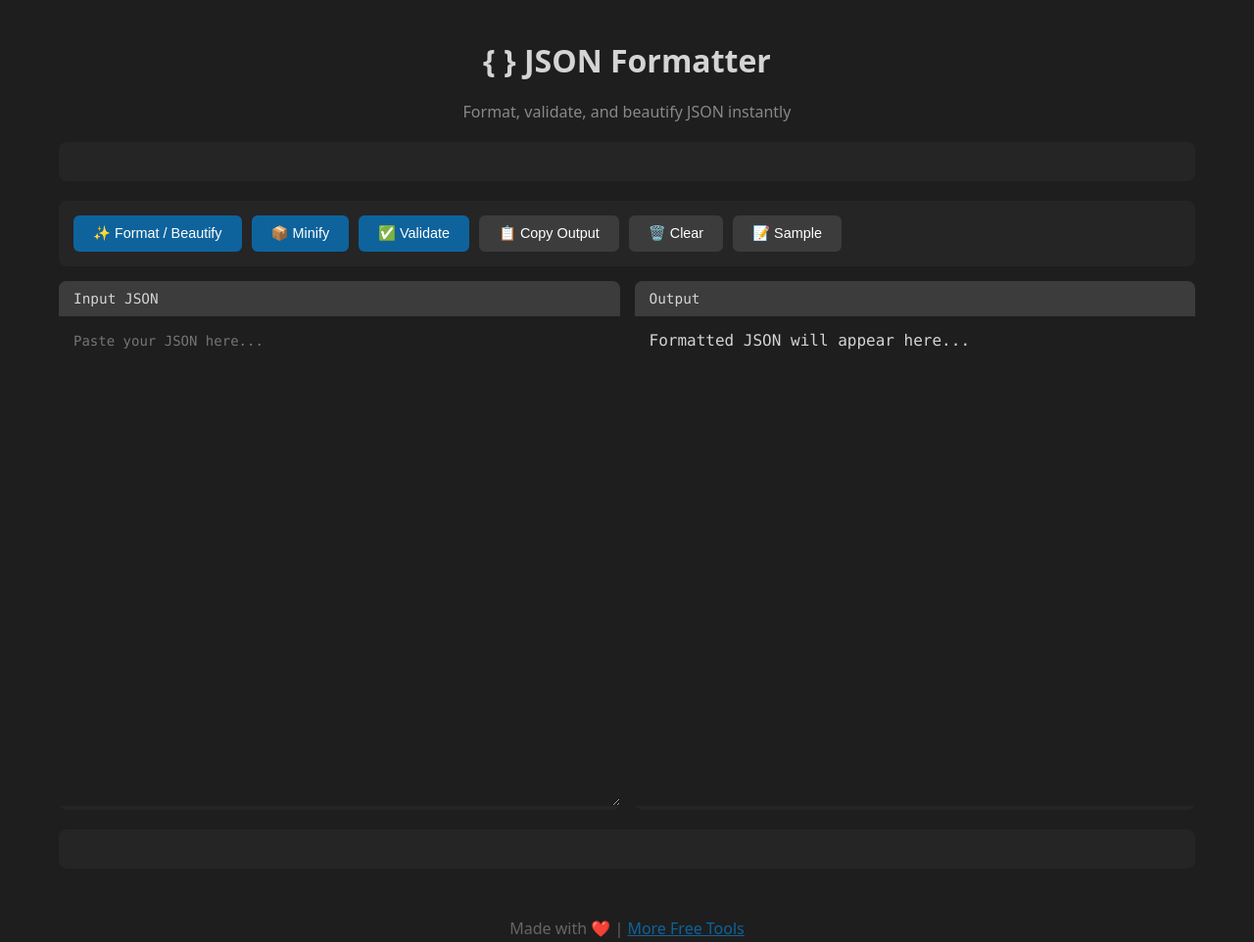
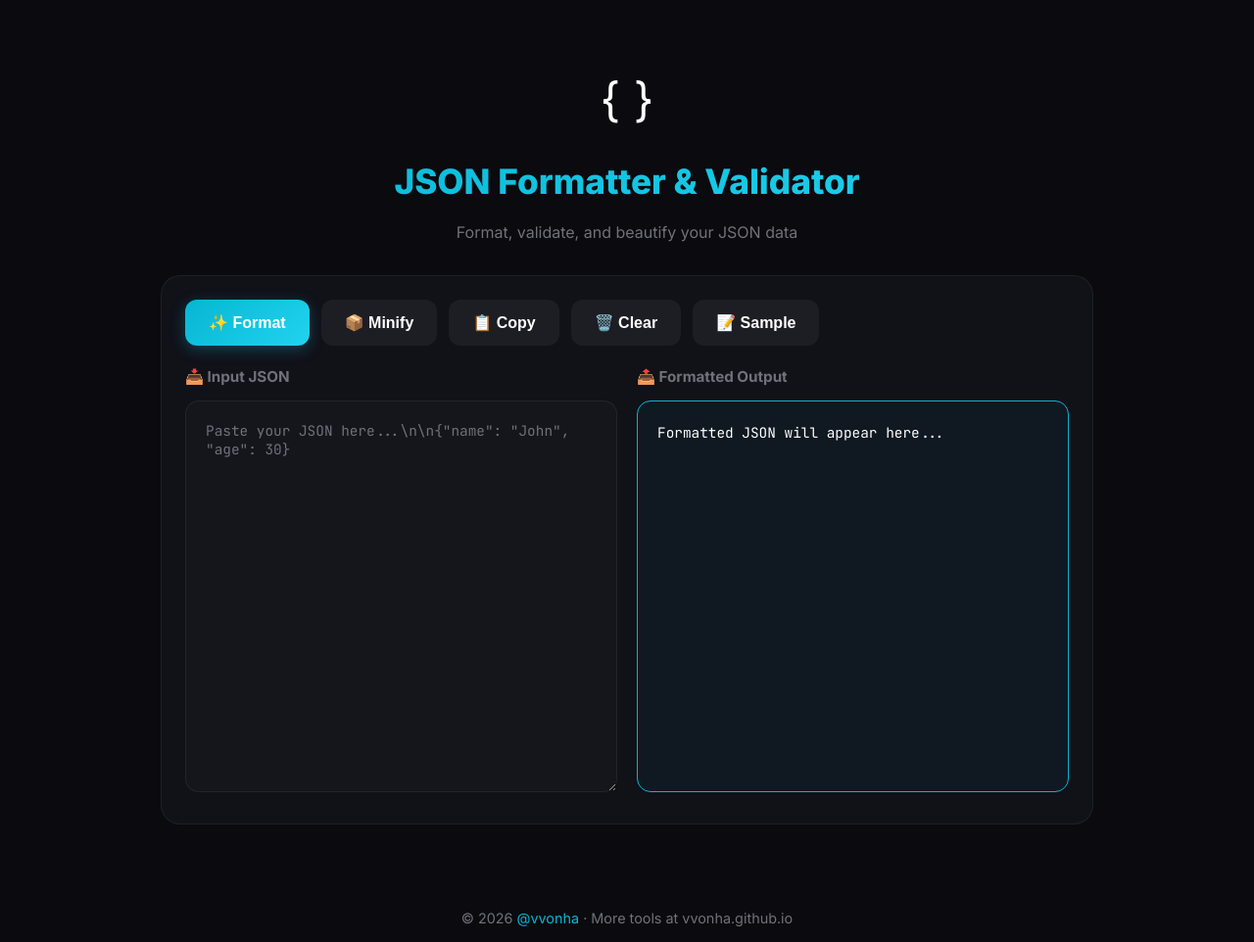
Before and after one commit to vvonha/json-formatter, a plain HTML site: page index.html in a window 1280 px wide. Shown: the whole page at 98% size. Drawn offline with Linux system fonts and the light colour scheme.

Commit message:
MAJOR: Premium redesign with enhanced UX

```diff
--- a/index.html
+++ b/index.html
@@ -3,242 +3,234 @@
 <head>
     <meta charset="UTF-8">
     <meta name="viewport" content="width=device-width, initial-scale=1.0">
-  <title>JSON Formatter - Format & Validate JSON Online Free</title>
-  <meta name="description" content="Free online JSON formatter and validator. Format, beautify, minify, and validate JSON data instantly. Syntax highlighting included.">
-  <meta name="keywords" content="json formatter, json validator, format json, beautify json, minify json, json online">
-  <script async src="https://pagead2.googlesyndication.com/pagead/js/adsbygoogle.js?client=ca-pub-8581458440606037" crossorigin="anonymous"></script>
+    <title>JSON Formatter & Validator - Pretty Print JSON</title>
+    <meta name="description" content="Format, validate, and beautify JSON online. Pretty print JSON with syntax highlighting. Free JSON formatter tool.">
+    <link href="https://fonts.googleapis.com/css2?family=Inter:wght@400;500;600;700;800&family=JetBrains+Mono:wght@400;500&display=swap" rel="stylesheet">
     <style>
-    * { box-sizing: border-box; margin: 0; padding: 0; }
-    body { font-family: 'SF Mono', Consolas, monospace; background: #1e1e1e; color: #d4d4d4; min-height: 100vh; }
-    .container { max-width: 1200px; margin: 0 auto; padding: 20px; }
-    h1 { text-align: center; margin: 20px 0; font-size: 2rem; font-family: system-ui, sans-serif; }
-    .subtitle { text-align: center; color: #888; margin-bottom: 20px; font-family: system-ui, sans-serif; }
+        *{margin:0;padding:0;box-sizing:border-box}
+        :root{--primary:#06b6d4;--bg:#0a0a0f;--card:#111118;--text:#fff;--text-muted:#71717a;--border:rgba(255,255,255,0.06);--gradient:linear-gradient(135deg,#06b6d4 0%,#22d3ee 100%)}
+        body{font-family:'Inter',sans-serif;background:var(--bg);color:var(--text);min-height:100vh;line-height:1.6}
+        .container{max-width:1000px;margin:0 auto;padding:24px}
 
-    .toolbar {
-      display: flex;
-      gap: 10px;
-      flex-wrap: wrap;
-      margin-bottom: 15px;
-      background: #252526;
-      padding: 15px;
-      border-radius: 8px;
-    }
-    .toolbar button {
-      padding: 10px 20px;
-      background: #0e639c;
-      color: #fff;
-      border: none;
-      border-radius: 6px;
-      cursor: pointer;
-      font-size: 0.9rem;
-    }
-    .toolbar button:hover { background: #1177bb; }
-    .toolbar button.secondary { background: #3c3c3c; }
-    .toolbar button.secondary:hover { background: #505050; }
+        header{text-align:center;padding:40px 0 30px}
+        .logo{font-size:3rem;margin-bottom:16px}
+        h1{font-size:2.2rem;font-weight:800;margin-bottom:12px;background:var(--gradient);-webkit-background-clip:text;-webkit-text-fill-color:transparent}
+        .subtitle{color:var(--text-muted);font-size:1rem}
 
-    .editor-container {
-      display: grid;
-      grid-template-columns: 1fr 1fr;
-      gap: 15px;
-      margin-bottom: 20px;
-    }
-    .editor-panel {
-      background: #252526;
-      border-radius: 8px;
-      overflow: hidden;
-    }
-    .panel-header {
-      background: #3c3c3c;
-      padding: 10px 15px;
-      font-size: 0.9rem;
-      display: flex;
-      justify-content: space-between;
-      align-items: center;
-    }
-    .status { font-size: 0.8rem; }
-    .status.valid { color: #4ec9b0; }
-    .status.invalid { color: #f14c4c; }
+        .card{background:var(--card);border:1px solid var(--border);border-radius:20px;padding:24px;margin-bottom:20px}
 
-    textarea {
-      width: 100%;
-      height: 500px;
-      padding: 15px;
-      background: #1e1e1e;
-      color: #d4d4d4;
-      border: none;
-      font-family: 'SF Mono', Consolas, monospace;
-      font-size: 14px;
-      line-height: 1.5;
-      resize: vertical;
-    }
-    textarea:focus { outline: 1px solid #0e639c; }
+        .editor-grid{display:grid;grid-template-columns:1fr 1fr;gap:20px}
+        .editor-panel h3{margin-bottom:12px;font-size:0.95rem;color:var(--text-muted);display:flex;align-items:center;gap:8px}
+        textarea{width:100%;height:400px;padding:20px;background:rgba(255,255,255,0.02);border:1px solid var(--border);border-radius:14px;font-family:'JetBrains Mono',monospace;font-size:0.9rem;color:var(--text);resize:vertical}
+        textarea:focus{outline:none;border-color:var(--primary)}
+        textarea::placeholder{color:var(--text-muted)}
 
-    .output-area {
-      width: 100%;
-      height: 500px;
-      padding: 15px;
-      background: #1e1e1e;
-      overflow: auto;
-      white-space: pre-wrap;
-      word-break: break-all;
-    }
+        .output-area{width:100%;height:400px;padding:20px;background:rgba(6,182,212,0.05);border:1px solid var(--primary);border-radius:14px;font-family:'JetBrains Mono',monospace;font-size:0.9rem;overflow:auto;white-space:pre-wrap;word-break:break-word}
 
-    /* Syntax highlighting */
-    .string { color: #ce9178; }
-    .number { color: #b5cea8; }
-    .boolean { color: #569cd6; }
-    .null { color: #569cd6; }
-    .key { color: #9cdcfe; }
-    .bracket { color: #ffd700; }
+        .btn-row{display:flex;gap:12px;flex-wrap:wrap;margin-bottom:20px}
+        .btn{padding:14px 24px;border:none;border-radius:12px;font-size:1rem;font-weight:600;cursor:pointer;transition:all 0.3s;display:flex;align-items:center;gap:8px}
+        .btn-primary{background:var(--gradient);color:#fff;box-shadow:0 4px 15px rgba(6,182,212,0.3)}
+        .btn-primary:hover{transform:translateY(-2px);box-shadow:0 6px 20px rgba(6,182,212,0.4)}
+        .btn-secondary{background:rgba(255,255,255,0.05);color:var(--text)}
+        .btn-secondary:hover{background:rgba(255,255,255,0.1)}
 
-    .ad-space { background: #252526; padding: 20px; text-align: center; margin: 20px 0; border-radius: 8px; }
-    footer { text-align: center; padding: 30px; color: #666; font-family: system-ui, sans-serif; }
-    a { color: #0e639c; }
+        .status{padding:12px 20px;border-radius:10px;margin-bottom:20px;display:none;font-weight:500}
+        .status.success{display:block;background:rgba(34,197,94,0.1);color:#4ade80;border:1px solid rgba(34,197,94,0.2)}
+        .status.error{display:block;background:rgba(239,68,68,0.1);color:#f87171;border:1px solid rgba(239,68,68,0.2)}
 
-    @media (max-width: 800px) {
-      .editor-container { grid-template-columns: 1fr; }
+        .stats{display:grid;grid-template-columns:repeat(auto-fit,minmax(120px,1fr));gap:12px;margin-top:20px}
+        .stat-item{background:rgba(255,255,255,0.02);padding:16px;border-radius:12px;text-align:center}
+        .stat-item span{display:block;color:var(--text-muted);font-size:0.8rem;margin-bottom:4px}
+        .stat-item strong{font-size:1.2rem;color:var(--primary)}
+
+        footer{text-align:center;padding:40px 20px;color:var(--text-muted);font-size:0.9rem}
+        footer a{color:var(--primary);text-decoration:none}
+
+        .json-string{color:#a5d6ff}
+        .json-number{color:#79c0ff}
+        .json-boolean{color:#ff7b72}
+        .json-null{color:#ff7b72}
+        .json-key{color:#7ee787}
+        .json-bracket{color:#8b949e}
+
+        @media(max-width:768px){
+            .editor-grid{grid-template-columns:1fr}
+            textarea,.output-area{height:300px}
+            h1{font-size:1.8rem}
         }
     </style>
 </head>
 <body>
     <div class="container">
-    <h1>{ } JSON Formatter</h1>
-    <p class="subtitle">Format, validate, and beautify JSON instantly</p>
+        <header>
+            <div class="logo">{ }</div>
+            <h1>JSON Formatter & Validator</h1>
+            <p class="subtitle">Format, validate, and beautify your JSON data</p>
+        </header>
 
-    <div class="ad-space">
-      <ins class="adsbygoogle" style="display:block" data-ad-client="ca-pub-8581458440606037" data-ad-slot="auto" data-ad-format="auto" data-full-width-responsive="true"></ins>
-      <script>(adsbygoogle = window.adsbygoogle || []).push({});</script>
+        <div class="card">
+            <div class="btn-row">
+                <button class="btn btn-primary" onclick="formatJSON()">✨ Format</button>
+                <button class="btn btn-secondary" onclick="minifyJSON()">📦 Minify</button>
+                <button class="btn btn-secondary" onclick="copyOutput()">📋 Copy</button>
+                <button class="btn btn-secondary" onclick="clearAll()">🗑️ Clear</button>
+                <button class="btn btn-secondary" onclick="loadSample()">📝 Sample</button>
             </div>
 
-    <div class="toolbar">
-      <button onclick="formatJSON()">✨ Format / Beautify</button>
-      <button onclick="minifyJSON()">📦 Minify</button>
-      <button onclick="validateJSON()">✅ Validate</button>
-      <button class="secondary" onclick="copyOutput()">📋 Copy Output</button>
-      <button class="secondary" onclick="clearAll()">🗑️ Clear</button>
-      <button class="secondary" onclick="loadSample()">📝 Sample</button>
+            <div class="status" id="status"></div>
+
+            <div class="editor-grid">
+                <div class="editor-panel">
+                    <h3>📥 Input JSON</h3>
+                    <textarea id="input" placeholder='Paste your JSON here...\n\n{"name": "John", "age": 30}'></textarea>
                 </div>
-
-    <div class="editor-container">
                 <div class="editor-panel">
-        <div class="panel-header">
-          <span>Input JSON</span>
-          <span class="status" id="inputStatus"></span>
-        </div>
-        <textarea id="input" placeholder="Paste your JSON here..."></textarea>
-      </div>
-
-      <div class="editor-panel">
-        <div class="panel-header">
-          <span>Output</span>
-          <span class="status" id="outputStatus"></span>
-        </div>
+                    <h3>📤 Formatted Output</h3>
                     <div class="output-area" id="output">Formatted JSON will appear here...</div>
                 </div>
             </div>
 
-    <div class="ad-space">
-      <ins class="adsbygoogle" style="display:block" data-ad-client="ca-pub-8581458440606037" data-ad-slot="auto" data-ad-format="auto" data-full-width-responsive="true"></ins>
-      <script>(adsbygoogle = window.adsbygoogle || []).push({});</script>
+            <div class="stats" id="stats" style="display:none">
+                <div class="stat-item">
+                    <span>Keys</span>
+                    <strong id="stat-keys">0</strong>
+                </div>
+                <div class="stat-item">
+                    <span>Depth</span>
+                    <strong id="stat-depth">0</strong>
+                </div>
+                <div class="stat-item">
+                    <span>Size</span>
+                    <strong id="stat-size">0 B</strong>
+                </div>
+                <div class="stat-item">
+                    <span>Arrays</span>
+                    <strong id="stat-arrays">0</strong>
+                </div>
+            </div>
+        </div>
     </div>
 
     <footer>
-      <p>Made with ❤️ | <a href="https://vvonha.github.io/crypto-funding-scanner/">More Free Tools</a></p>
+        <p>© 2026 <a href="https://t.me/vvonha">@vvonha</a> · More tools at vvonha.github.io</p>
     </footer>
-  </div>
 
     <script>
-    const input = document.getElementById('input');
+        function formatJSON() {
+            const input = document.getElementById('input').value.trim();
+            const status = document.getElementById('status');
             const output = document.getElementById('output');
-    const inputStatus = document.getElementById('inputStatus');
-    const outputStatus = document.getElementById('outputStatus');
 
-    // Real-time validation
-    input.addEventListener('input', () => {
-      validateJSON(true);
-    });
+            if (!input) {
+                showStatus('error', '❌ Please enter some JSON');
+                return;
+            }
 
-    function formatJSON() {
             try {
-        const json = JSON.parse(input.value);
-        const formatted = JSON.stringify(json, null, 2);
+                const parsed = JSON.parse(input);
+                const formatted = JSON.stringify(parsed, null, 2);
                 output.innerHTML = syntaxHighlight(formatted);
-        setStatus('valid', 'Valid JSON ✓');
+                showStatus('success', '✅ Valid JSON - Formatted successfully');
+                updateStats(parsed, formatted);
             } catch (e) {
+                showStatus('error', '❌ Invalid JSON: ' + e.message);
                 output.textContent = 'Error: ' + e.message;
-        setStatus('invalid', 'Invalid JSON ✗');
             }
         }
 
         function minifyJSON() {
+            const input = document.getElementById('input').value.trim();
             try {
-        const json = JSON.parse(input.value);
-        const minified = JSON.stringify(json);
-        output.textContent = minified;
-        setStatus('valid', `Minified (${minified.length} chars)`);
+                const parsed = JSON.parse(input);
+                const minified = JSON.stringify(parsed);
+                document.getElementById('output').textContent = minified;
+                showStatus('success', '✅ JSON minified');
             } catch (e) {
-        output.textContent = 'Error: ' + e.message;
-        setStatus('invalid', 'Invalid JSON ✗');
-      }
-    }
-
-    function validateJSON(silent = false) {
-      try {
-        JSON.parse(input.value);
-        inputStatus.textContent = '✓ Valid';
-        inputStatus.className = 'status valid';
-        if (!silent) {
-          output.textContent = '✓ JSON is valid!';
-          setStatus('valid', 'Valid JSON');
-        }
-        return true;
-      } catch (e) {
-        inputStatus.textContent = '✗ Invalid';
-        inputStatus.className = 'status invalid';
-        if (!silent) {
-          output.textContent = '✗ Error: ' + e.message;
-          setStatus('invalid', 'Invalid JSON');
-        }
-        return false;
+                showStatus('error', '❌ Invalid JSON: ' + e.message);
             }
         }
 
         function syntaxHighlight(json) {
             json = json.replace(/&/g, '&amp;').replace(/</g, '&lt;').replace(/>/g, '&gt;');
-      return json.replace(/("(\\u[a-zA-Z0-9]{4}|\\[^u]|[^\\"])*"(\s*:)?|\b(true|false|null)\b|-?\d+(?:\.\d*)?(?:[eE][+\-]?\d+)?)/g, function(match) {
-        let cls = 'number';
+            return json.replace(/("(\\u[a-zA-Z0-9]{4}|\\[^u]|[^\\"])*"(\s*:)?|\b(true|false|null)\b|-?\d+(?:\.\d*)?(?:[eE][+\-]?\d+)?)/g, function (match) {
+                let cls = 'json-number';
                 if (/^"/.test(match)) {
                     if (/:$/.test(match)) {
-            cls = 'key';
-            match = match.slice(0, -1) + '</span><span class="bracket">:</span>';
-            return '<span class="' + cls + '">' + match;
+                        cls = 'json-key';
                     } else {
-            cls = 'string';
+                        cls = 'json-string';
                     }
                 } else if (/true|false/.test(match)) {
-          cls = 'boolean';
+                    cls = 'json-boolean';
                 } else if (/null/.test(match)) {
-          cls = 'null';
+                    cls = 'json-null';
                 }
                 return '<span class="' + cls + '">' + match + '</span>';
-      }).replace(/[{}\[\]]/g, '<span class="bracket">$&</span>');
+            });
         }
 
-    function setStatus(type, message) {
-      outputStatus.textContent = message;
-      outputStatus.className = 'status ' + type;
+        function showStatus(type, message) {
+            const status = document.getElementById('status');
+            status.className = 'status ' + type;
+            status.textContent = message;
+        }
+
+        function updateStats(obj, str) {
+            document.getElementById('stats').style.display = 'grid';
+            document.getElementById('stat-keys').textContent = countKeys(obj);
+            document.getElementById('stat-depth').textContent = getDepth(obj);
+            document.getElementById('stat-size').textContent = formatBytes(str.length);
+            document.getElementById('stat-arrays').textContent = countArrays(obj);
+        }
+
+        function countKeys(obj) {
+            let count = 0;
+            function traverse(o) {
+                if (typeof o === 'object' && o !== null) {
+                    if (Array.isArray(o)) {
+                        o.forEach(traverse);
+                    } else {
+                        count += Object.keys(o).length;
+                        Object.values(o).forEach(traverse);
+                    }
+                }
+            }
+            traverse(obj);
+            return count;
+        }
+
+        function getDepth(obj) {
+            if (typeof obj !== 'object' || obj === null) return 0;
+            return 1 + Math.max(0, ...Object.values(obj).map(getDepth));
+        }
+
+        function countArrays(obj) {
+            let count = 0;
+            function traverse(o) {
+                if (Array.isArray(o)) { count++; o.forEach(traverse); }
+                else if (typeof o === 'object' && o !== null) Object.values(o).forEach(traverse);
+            }
+            traverse(obj);
+            return count;
+        }
+
+        function formatBytes(bytes) {
+            if (bytes < 1024) return bytes + ' B';
+            if (bytes < 1048576) return (bytes / 1024).toFixed(1) + ' KB';
+            return (bytes / 1048576).toFixed(1) + ' MB';
         }
 
         function copyOutput() {
-      navigator.clipboard.writeText(output.textContent || output.innerText);
-      alert('Copied to clipboard!');
+            const output = document.getElementById('output').textContent;
+            navigator.clipboard.writeText(output);
+            showStatus('success', '📋 Copied to clipboard');
         }
 
         function clearAll() {
-      input.value = '';
-      output.innerHTML = 'Formatted JSON will appear here...';
-      inputStatus.textContent = '';
-      outputStatus.textContent = '';
+            document.getElementById('input').value = '';
+            document.getElementById('output').textContent = 'Formatted JSON will appear here...';
+            document.getElementById('status').className = 'status';
+            document.getElementById('stats').style.display = 'none';
         }
 
         function loadSample() {
@@ -247,13 +239,15 @@
                 "age": 30,
                 "email": "john@example.com",
                 "isActive": true,
-        "roles": ["admin", "user"],
                 "address": {
+                    "street": "123 Main St",
                     "city": "New York",
-          "zip": "10001"
-        }
+                    "country": "USA"
+                },
+                "hobbies": ["reading", "gaming", "coding"],
+                "scores": [95, 87, 92]
             };
-      input.value = JSON.stringify(sample);
+            document.getElementById('input').value = JSON.stringify(sample);
             formatJSON();
         }
     </script>
```
Lines whose indentation alone changed are shown as unchanged.
